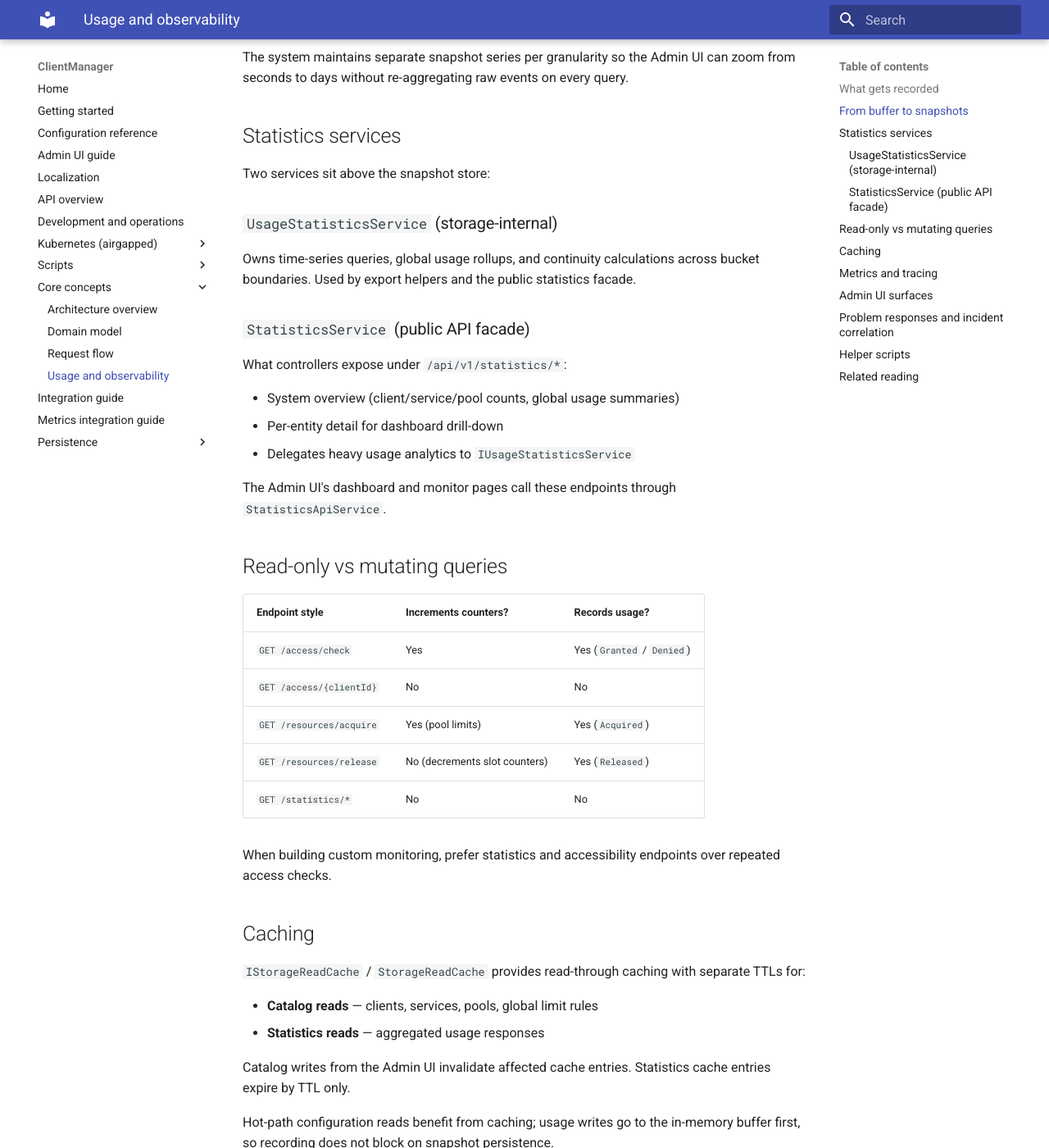
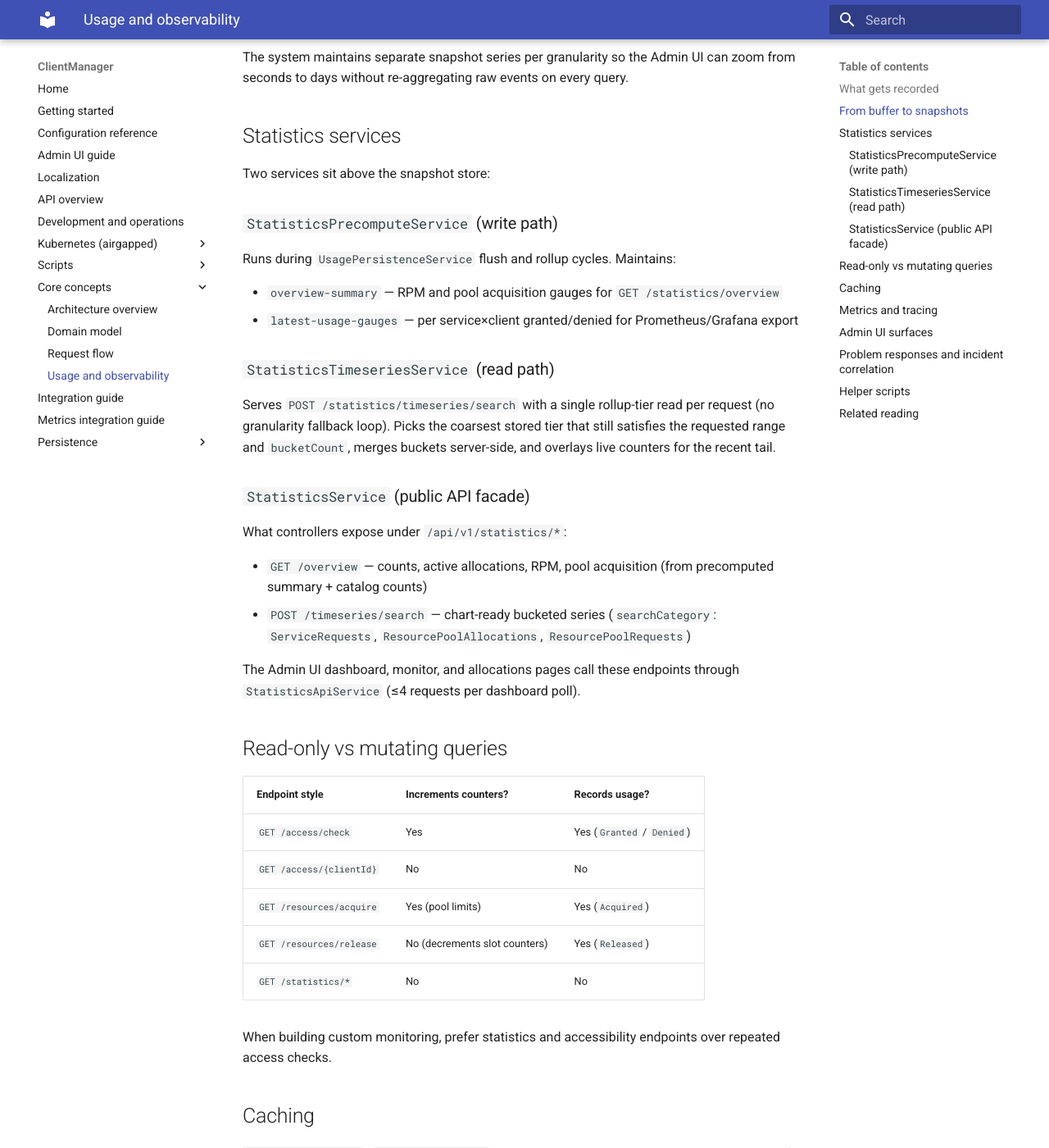
Before and after one commit to ShaharMS/ClientManager, an MkDocs documentation site: the page built from docs/core/usage-and-observability.md, in a window 1280 px wide and 1400 px high, scrolled down 1409 px. Shown: the whole window at 82% size. Built offline with MkDocs 1.6.1 and Material for MkDocs 9.7.7, drawn with Linux system fonts in a browser that asks for light colours; a script that is not in the unit is left out; some of the changed text lies outside the part shown.

Commit message:
Update docs and scripts for simplified statistics API.

````diff
--- a/docs/core/usage-and-observability.md
+++ b/docs/core/usage-and-observability.md
@@ -28,8 +28,11 @@ flowchart LR
     buf --> persist[UsagePersistenceService<br/>background worker]
     persist --> counters[(Atomic usage counters<br/>Statistics role)]
     counters --> snap[(UsageSnapshot documents)]
-    snap --> stats[UsageStatisticsService]
-    stats --> api[Statistics API + Admin UI]
+    snap --> pre[StatisticsPrecomputeService]
+    pre --> meta[(Precomputed overview + gauges)]
+    snap --> ts[StatisticsTimeseriesService]
+    meta --> api[Statistics API + Admin UI]
+    ts --> api
 ```
 
 The fast flush loop writes granted/denied/released counts to **atomic TTL-backed counters** (safe across multiple API pods). The slow rollup loop folds counters into snapshot documents and prunes expired buckets on every instance.
@@ -49,19 +52,25 @@ The system maintains separate snapshot series per granularity so the Admin UI ca
 
 Two services sit above the snapshot store:
 
-### `UsageStatisticsService` (storage-internal)
+### `StatisticsPrecomputeService` (write path)
 
-Owns time-series queries, global usage rollups, and continuity calculations across bucket boundaries. Used by export helpers and the public statistics facade.
+Runs during `UsagePersistenceService` flush and rollup cycles. Maintains:
+
+- `overview-summary` — RPM and pool acquisition gauges for `GET /statistics/overview`
+- `latest-usage-gauges` — per service×client granted/denied for Prometheus/Grafana export
+
+### `StatisticsTimeseriesService` (read path)
+
+Serves `POST /statistics/timeseries/search` with a single rollup-tier read per request (no granularity fallback loop). Picks the coarsest stored tier that still satisfies the requested range and `bucketCount`, merges buckets server-side, and overlays live counters for the recent tail.
 
 ### `StatisticsService` (public API facade)
 
 What controllers expose under `/api/v1/statistics/*`:
 
-- System overview (client/service/pool counts, global usage summaries)
-- Per-entity detail for dashboard drill-down
-- Delegates heavy usage analytics to `IUsageStatisticsService`
+- `GET /overview` — counts, active allocations, RPM, pool acquisition (from precomputed summary + catalog counts)
+- `POST /timeseries/search` — chart-ready bucketed series (`searchCategory`: `ServiceRequests`, `ResourcePoolAllocations`, `ResourcePoolRequests`)
 
-The Admin UI's dashboard and monitor pages call these endpoints through `StatisticsApiService`.
+The Admin UI dashboard, monitor, and allocations pages call these endpoints through `StatisticsApiService` (≤4 requests per dashboard poll).
 
 ## Read-only vs mutating queries
 
@@ -80,9 +89,9 @@ When building custom monitoring, prefer statistics and accessibility endpoints o
 `IStorageReadCache` / `StorageReadCache` provides read-through caching with separate TTLs for:
 
 - **Catalog reads** — clients, services, pools, global limit rules
-- **Statistics reads** — aggregated usage responses
+- **Statistics reads** — overview and timeseries responses (split tail vs closed TTL scopes)
 
-Catalog writes from the Admin UI invalidate affected cache entries. Statistics cache entries expire by TTL only.
+Catalog writes from the Admin UI invalidate affected cache entries. Statistics tail cache is invalidated on the fast usage flush loop (~1s); closed-tier and overview cache invalidate on rollup.
 
 Hot-path configuration reads benefit from caching; usage writes go to the in-memory buffer first, so recording does not block on snapshot persistence.
 
@@ -97,7 +106,7 @@ At a glance:
 | Path | Purpose |
 | --- | --- |
 | `/prometheus/otel` | Runtime counters and histograms (access, rate limits, HTTP, storage latency) |
-| `/api/v1/metrics/prometheus` | Usage and pool-capacity gauges from snapshots |
+| `/api/v1/metrics/prometheus` | Usage and pool-capacity gauges from precomputed documents |
 | `Observability:OtlpEndpoint` | OTLP trace export to Jaeger, Tempo, etc. |
 
 Hot-path spans use operation names like `storage.access.check` and `storage.resource.acquire`, tagged with `client.id`, `service.id`, and `resource_pool.id`.
````
Also changed, not shown: docs/api-overview.md (+3 -24 lines), docs/development-and-operations.md (+1 -1 lines), 2 other files.
